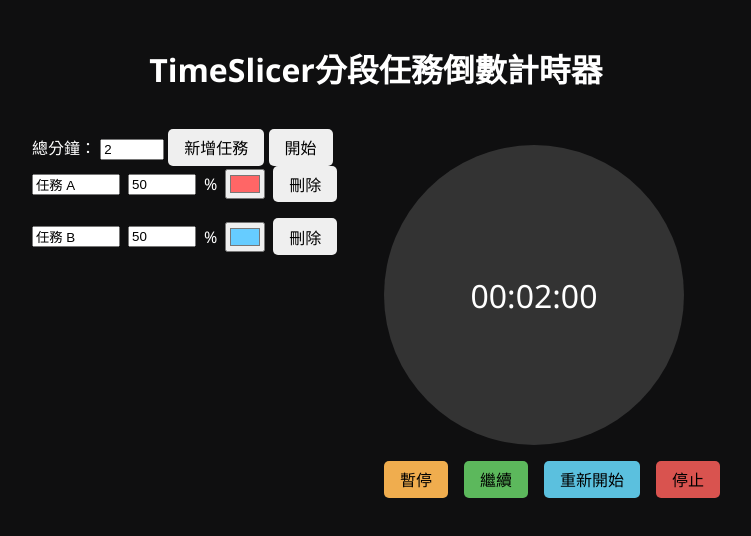
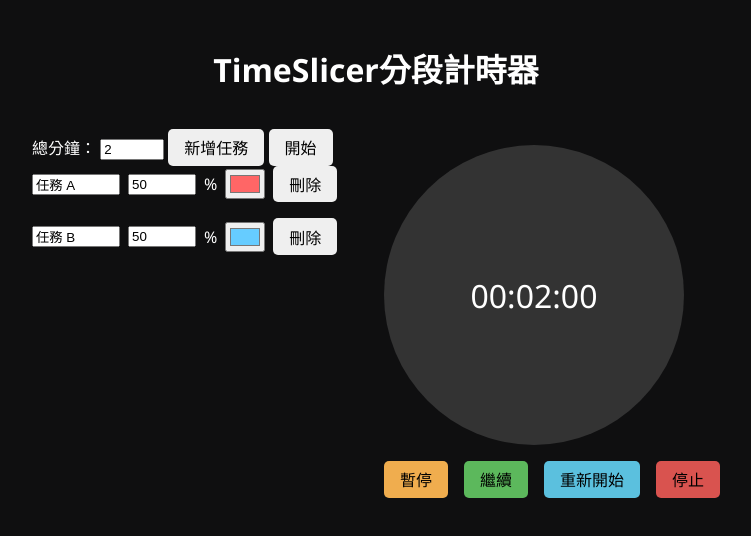
Before and after one commit to msmonk/countdown-timer, a plain HTML site: page index.html in a window 1280 px wide. Shown: the whole page, without its empty margins (264-1015 px from the left). Drawn offline with Linux system fonts and the light colour scheme.

Commit message:
update project name

```diff
--- a/index.html
+++ b/index.html
@@ -3,7 +3,7 @@
 <head>
   <meta charset="UTF-8" />
   <meta name="viewport" content="width=device-width, initial-scale=1.0"/>
-  <title>TimeSlicer分段任務倒數計時器</title>
+  <title>TimeSlicer分段計時器</title>
   <style>
     body { background-color: #0f0f10; color: white; font-family: 'Segoe UI', sans-serif;
            display: flex; flex-direction: column; align-items: center; padding: 1em; }
@@ -32,7 +32,7 @@
   </style>
 </head>
 <body>
-  <h1>TimeSlicer分段任務倒數計時器</h1>
+  <h1>TimeSlicer分段計時器</h1>
   <div style="display: flex; gap: 2em; align-items: flex-start; margin-top: 1em;">
     <div>
       <label for="input-minutes">總分鐘：</label>
```
